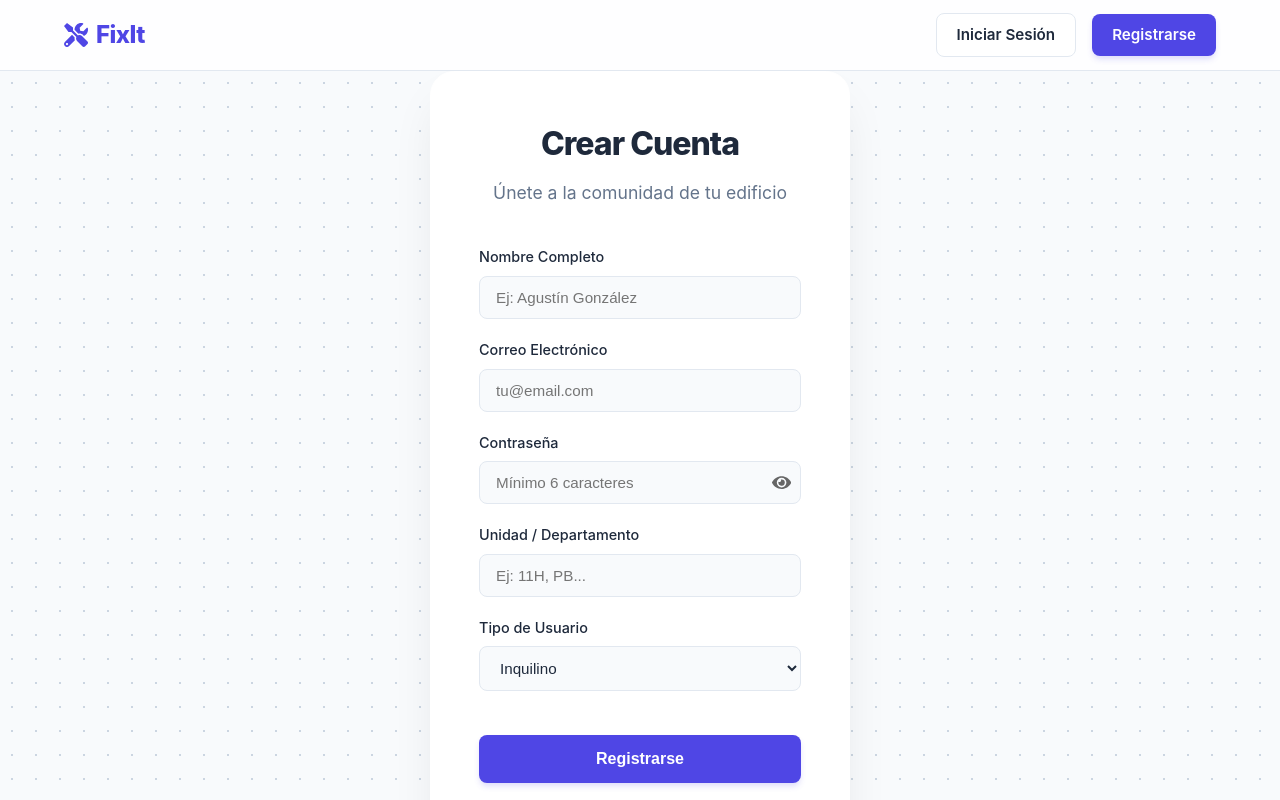
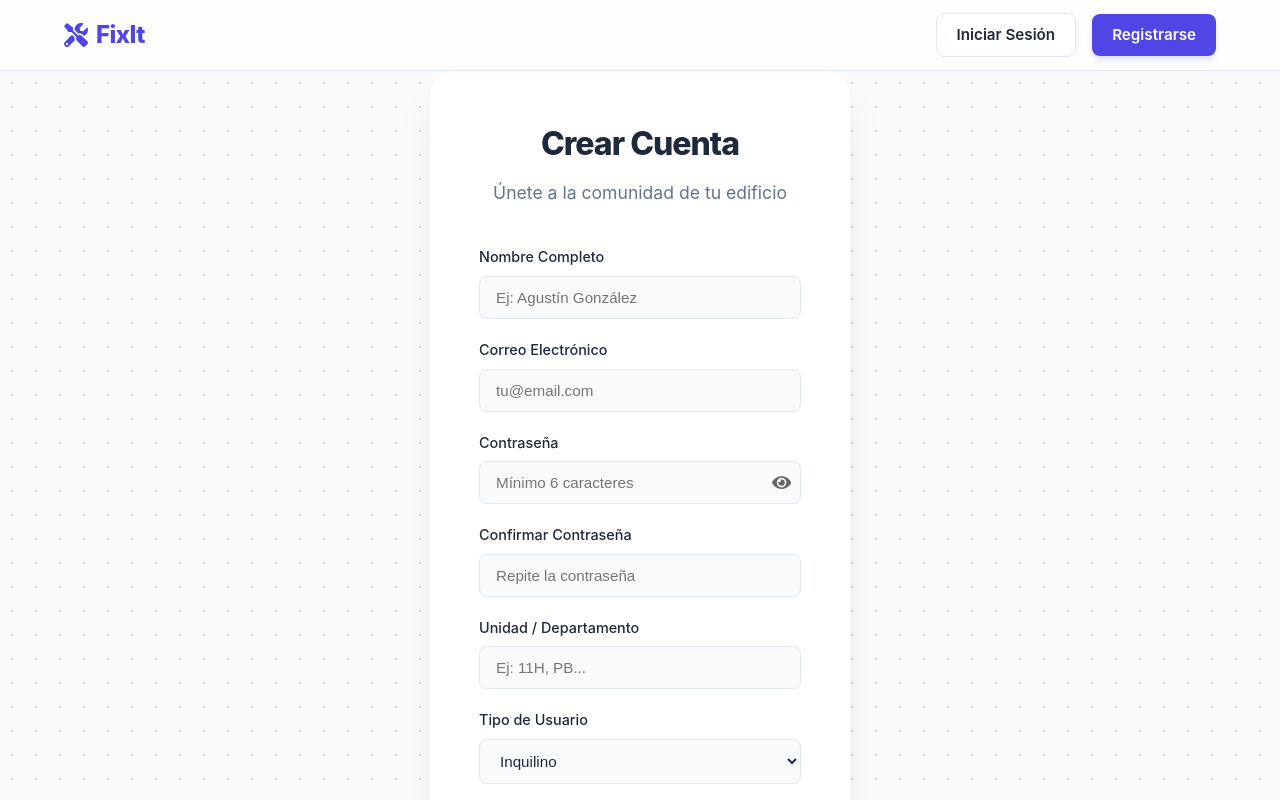
Before and after one commit to gonzaltech-hub/Parcial-2-Aplicaciones-Hibridas, a React (Vite) app in the folder frontend/: page /register in a window 1280 px wide. Shown: the top 800 px of the page. Built offline with nearby package versions, Linux system fonts and the light colour scheme; no server answers.

Commit message:
Update Register

```diff
--- a/frontend/src/pages/Register.jsx
+++ b/frontend/src/pages/Register.jsx
@@ -9,6 +9,7 @@ const Register = () => {
     name: '',
     email: '',
     password: '',
+    confirmPassword: '',
     apartment: '',
     role: 'Inquilino'
   });
@@ -33,6 +34,12 @@ const Register = () => {
     setSuccessMessage('');
     setLoading(true);
 
+    if (formData.password !== formData.confirmPassword) {
+      setError('Las contraseñas no coinciden.');
+      setLoading(false);
+      return;
+    }
+
     // Validación del lado del cliente
     if (formData.password.length < 6) {
       setError('La contraseña debe tener al menos 6 caracteres.');
@@ -40,8 +47,10 @@ const Register = () => {
       return;
     }
 
+    const { confirmPassword, ...dataToSend } = formData;
+
     try {
-      await register(formData);
+      await register(dataToSend);
       // Si el registro sale bien, mostramos éxito y redirección
       setSuccessMessage('¡Cuenta creada correctamente! Serás redirigido a Iniciar Sesión.');
 
@@ -121,6 +130,22 @@ const Register = () => {
           </div>
 
           <div className="form-group">
+            <label>Confirmar Contraseña</label>
+            <div style={{ position: 'relative', display: 'flex', alignItems: 'center' }}>
+            <input
+                type={showPassword ? "text" : "password"}
+                name="confirmPassword"
+                value={formData.confirmPassword}
+                onChange={handleChange}
+                required
+                minLength={6}
+                placeholder="Repite la contraseña"
+                style={{ paddingRight: '40px', width: '100%' }}
+              />
+          </div>
+          </div>
+
+          <div className="form-group">
             <label>Unidad / Departamento</label>
             <input
               type="text"
```
